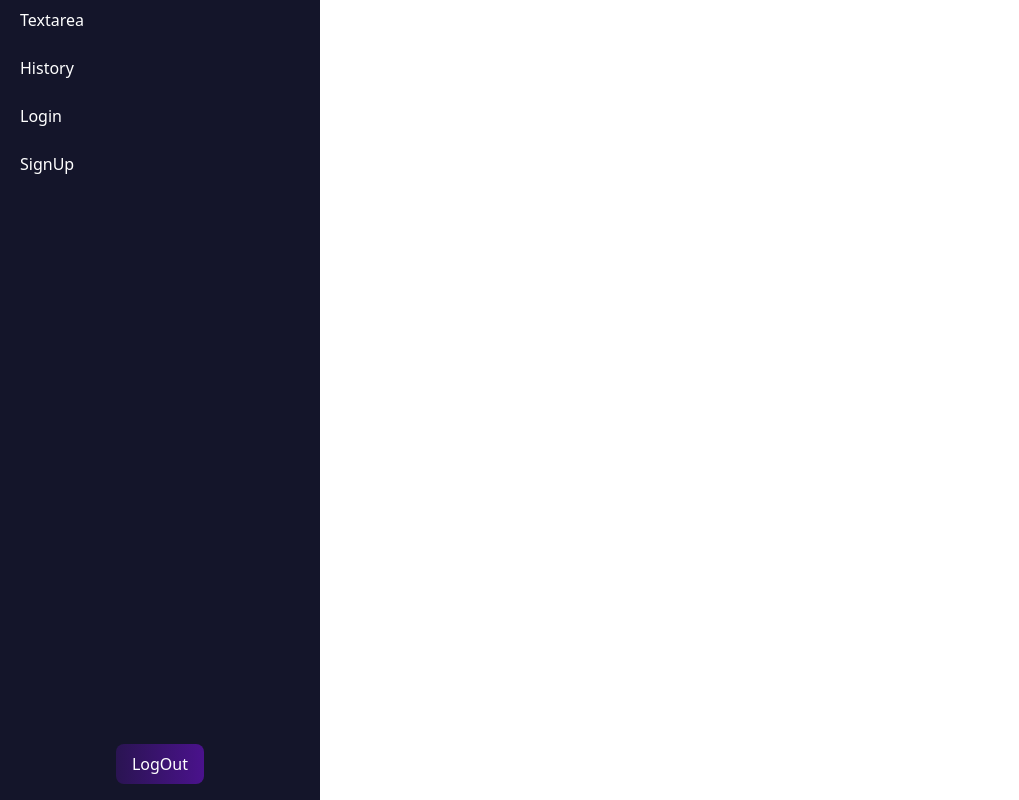
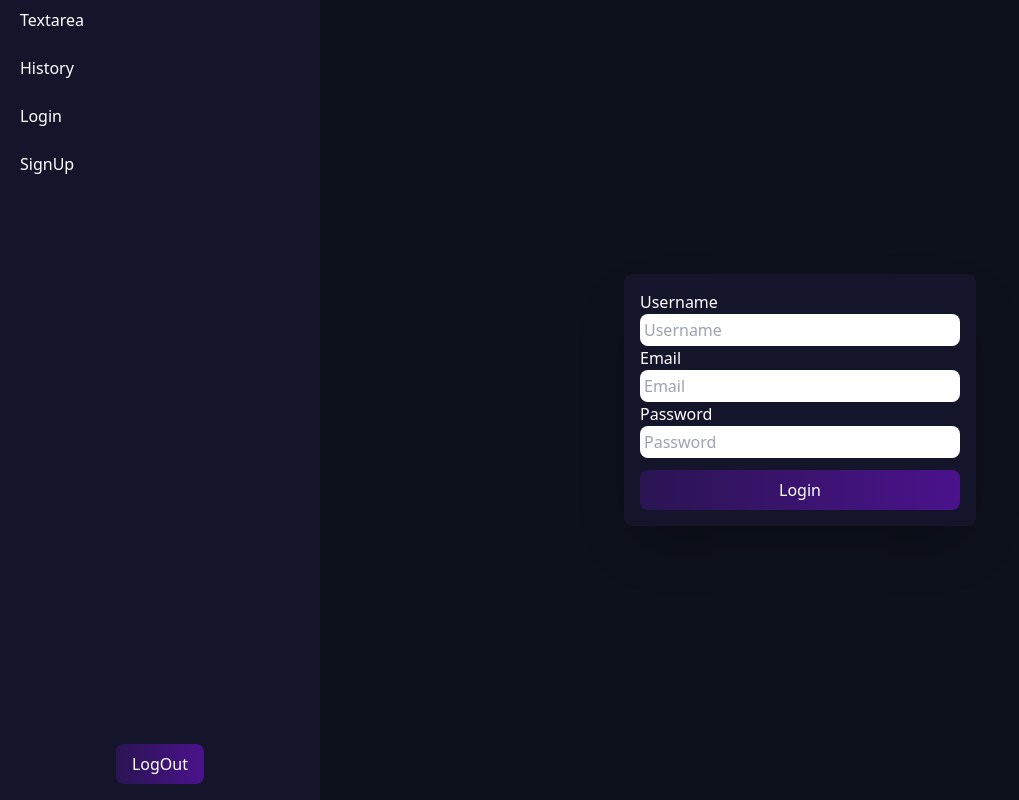
Before and after one commit to hustler78237/Notes, a React (Create React App) app: page /login in a window 1280 px wide. Shown: the whole page, without its empty margins (0-1019 px from the left). Built offline with nearby package versions, Linux system fonts and the light colour scheme.

Commit message:
Add my changes to my src app

```diff
--- /dev/null
+++ b/src/components/LogForm.js
@@ -0,0 +1,25 @@
+function LogForm() {
+    return (
+        <div className="flex items-center justify-center min-h-screen">
+            <form className="flex flex-col justify-center bg-[#14152a] p-4 rounded-lg shadow-2xl object-contain ">
+                <label>Username</label>
+                <div>
+                    <input type="text" className="rounded-lg text-black p-1 w-80 focus:border-white focus:ring-4 focus:ring-indigo-600 focus:outline-none font-medium" placeholder="Username"></input>
+                </div>
+                <label>Email</label>
+                <div>
+                    <input type="email" className="rounded-lg text-black p-1 w-80 focus:border-white focus:ring-4 focus:ring-indigo-600 focus:outline-none font-medium" placeholder="Email"></input>
+                </div>
+                <label>Password</label>
+                <div>
+                    <input type="text" className="rounded-lg text-black p-1 w-80 focus:border-white focus:ring-4 focus:ring-indigo-600 focus:outline-none font-medium" placeholder="Password"></input>
+                </div>
+                <button className="bg-gradient-to-r from-[#2a1452] to-[#4a128c]
+                        px-4 py-2 rounded-lg transition active:scale-95 mt-3
+                         ">Login</button>
+            </form>
+        </div>
+    );
+}
+
+export default LogForm;
--- a/src/parentcopycomponents/Login.js
+++ b/src/parentcopycomponents/Login.js
@@ -1,4 +1,5 @@
 import Navbar from "../components/Navbar";
+import LogForm from "../components/LogForm";
 
 function Login() {
     return (
@@ -6,6 +7,11 @@ function Login() {
             <div className="md:basis-1/4  bg-[#14152a] ">
                 <Navbar />
             </div>
+            <div className="flex flex-col flex-1 ">
+                <div className="flex-1 bg-[#0d111c] overflow-auto text-[#ffffff]">
+                    <LogForm />
+                </div>
+            </div>
         </div>
     );
 }
```
